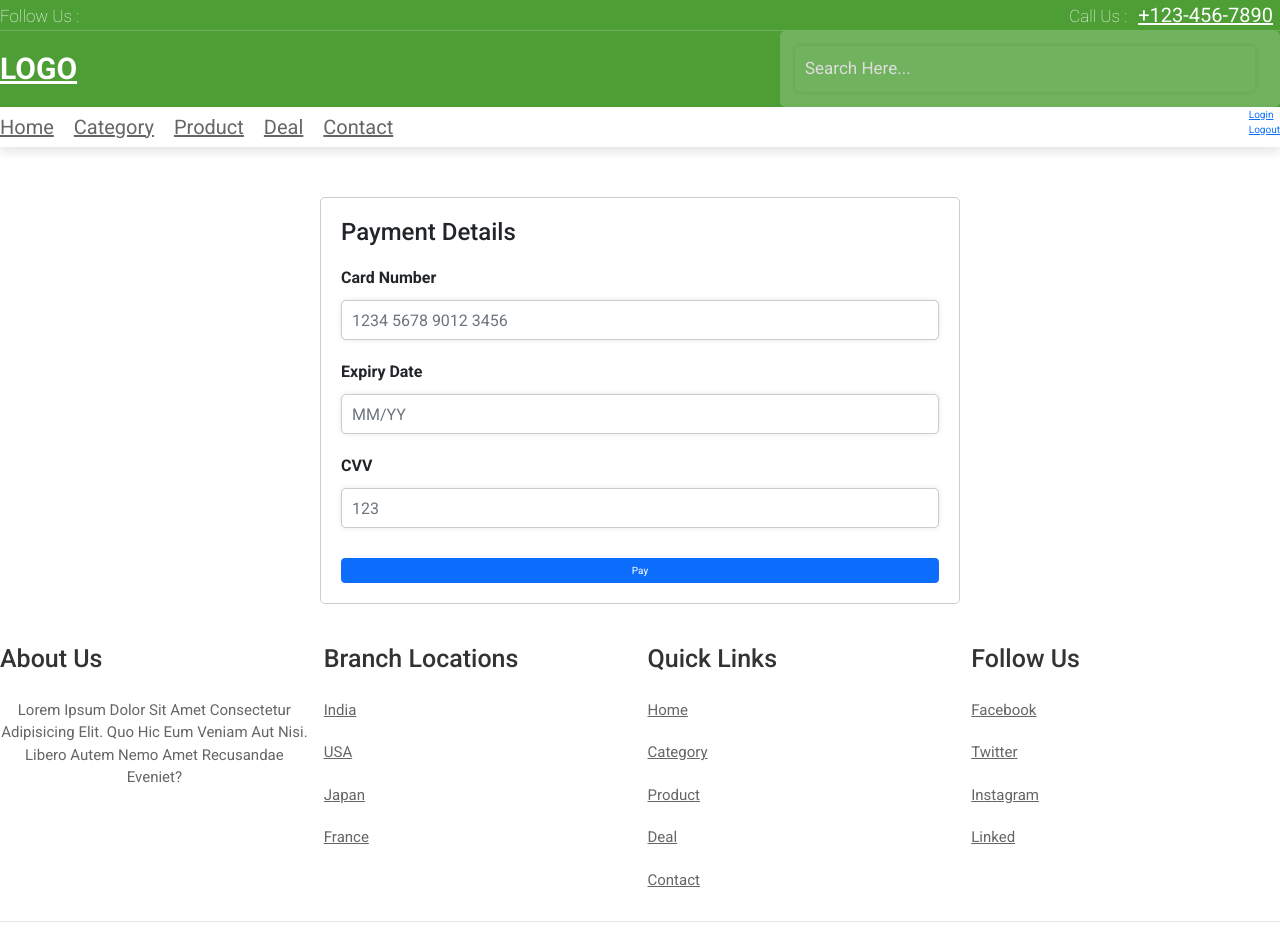
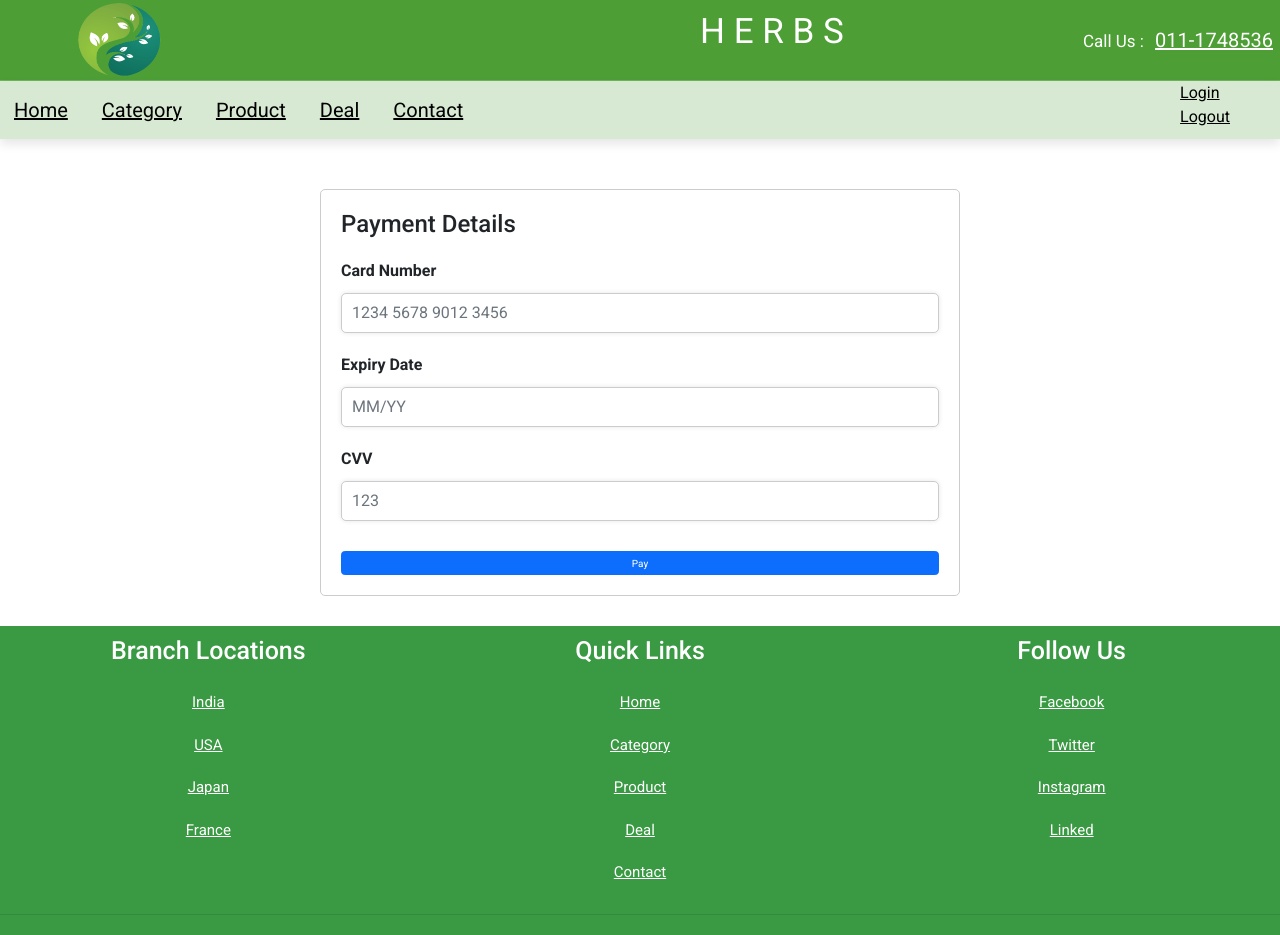
Before and after one commit to Team-White-Hats/DS-Frontend, a React (Create React App) app: page /client/payment in a window 1280 px wide. Shown: the top 935 px of the page. Built offline with nearby package versions, Linux system fonts and the light colour scheme.

Commit message:
Modify header and footer

```diff
--- a/src/components/footer/footer.js
+++ b/src/components/footer/footer.js
@@ -1,48 +1,116 @@
-import React from 'react'
-import '../home/home.css'
+import React from "react";
+import "../home/home.css";
 
-const  Footer =()=> {
+const Footer = () => {
 	return (
-    <div>
-        <section class="footer">
-
+		<div className="root">
+			<section class="footer" style={{ backgroundColor: "#3A9943" }}>
 				<div class="box-container">
-
-    <div class="box">
-        <h3>about us</h3>
-        <p>Lorem ipsum dolor sit amet consectetur adipisicing elit. Quo hic eum veniam aut nisi. Libero autem nemo amet recusandae eveniet?</p>
+					<div class="box" style={{ color: "#fff" }}>
+						<h3 style={{ color: "#fff", textAlign: "center" }}>
+							branch locations
+						</h3>
+						<a
+							href="#"
+							style={{ color: "#fff", textAlign: "center" }}>
+							India
+						</a>
+						<a
+							href="#"
+							style={{ color: "#fff", textAlign: "center" }}>
+							USA
+						</a>
+						<a
+							href="#"
+							style={{ color: "#fff", textAlign: "center" }}>
+							japan
+						</a>
+						<a
+							href="#"
+							style={{ color: "#fff", textAlign: "center" }}>
+							France
+						</a>
 					</div>
 					<div class="box">
-        <h3>branch locations</h3>
-        <a href="#">india</a>
-        <a href="#">USA</a>
-        <a href="#">japan</a>
-        <a href="#">france</a>
+						<h3 style={{ color: "#fff", textAlign: "center" }}>
+							quick links
+						</h3>
+						<a
+							href="#"
+							style={{ color: "#fff", textAlign: "center" }}>
+							Home
+						</a>
+						<a
+							href="#"
+							style={{ color: "#fff", textAlign: "center" }}>
+							Category
+						</a>
+						<a
+							href="#"
+							style={{ color: "#fff", textAlign: "center" }}>
+							Product
+						</a>
+						<a
+							href="#"
+							style={{ color: "#fff", textAlign: "center" }}>
+							deal
+						</a>
+						<a
+							href="#"
+							style={{ color: "#fff", textAlign: "center" }}>
+							contact
+						</a>
 					</div>
 					<div class="box">
-        <h3>quick links</h3>
-        <a href="#">home</a>
-        <a href="#">category</a>
-        <a href="#">product</a>
-        <a href="#">deal</a>
-        <a href="#">contact</a>
+						<h3 style={{ color: "#fff", textAlign: "center" }}>
+							follow us
+						</h3>
+						<a
+							href="#"
+							style={{ color: "#fff", textAlign: "center" }}>
+							facebook
+						</a>
+						<a
+							href="#"
+							style={{ color: "#fff", textAlign: "center" }}>
+							Twitter
+						</a>
+						<a
+							href="#"
+							style={{ color: "#fff", textAlign: "center" }}>
+							Instagram
+						</a>
+						<a
+							href="#"
+							style={{ color: "#fff", textAlign: "center" }}>
+							Linked
+						</a>
 					</div>
-    <div class="box">
-        <h3>follow us</h3>
-        <a href="#">facebook</a>
-        <a href="#">twitter</a>
-        <a href="#">instagram</a>
-        <a href="#">linked</a>
 				</div>
 
+				<h1
+					class="credit"
+					style={{
+						color: "#fff",
+						textAlign: "center",
+						fontSize: 14,
+					}}>
+					{" "}
+					created by{" "}
+					<span
+						style={{
+							color: "#fff",
+							textAlign: "center",
+							fontSize: 14,
+						}}>
+						{" "}
+						SpellBinders{" "}
+					</span>{" "}
+					| all rights reserved!{" "}
+				</h1>
+			</section>
 		</div>
-
-<h1 class="credit"> created by <span> SpellBinders </span> | all rights reserved! </h1>
-
-</section>
-
-    </div>
-  )
-}
+	);
+};
 
 export default Footer;
--- a/src/components/header/header.js
+++ b/src/components/header/header.js
@@ -1,22 +1,33 @@
-import React from 'react'
-import './header.css'
+import React from "react";
+import "./header.css";
 import { Link } from "react-router-dom";
+import logo from "../../assets/logo/logo.png";
 
-
-const Header =()=> {
-
-
-
+const Header = () => {
 	return (
 		<div>
-
-
 			<header>
-
 				<div class="header-1">
-
 					<div class="share">
-            <span> follow us : </span>
+						<img
+							src={logo}
+							style={{
+								height: 80,
+								width: 150,
+								marginLeft: 50,
+							}}
+							alt="tute"
+						/>
+						<span
+							style={{
+								fontSize: 35,
+								textAlign: "center",
+								marginLeft: 500,
+								fontStyle: "normal",
+								marginTop: 5,
+							}}>
+							<b>H e r b s</b>
+						</span>
 						<a href="#" class="fab fa-facebook-f"></a>
 						<a href="#" class="fab fa-twitter"></a>
 						<a href="#" class="fab fa-instagram"></a>
@@ -24,58 +35,83 @@ const Header =()=> {
 					</div>
 
 					<div class="call">
-            <span> call us : </span>
-            <a href="#">+123-456-7890</a>
+						<span>
+							{" "}
+							<b>Call Us :</b>{" "}
+						</span>
+						<a href="#">011-1748536</a>
+					</div>
 				</div>
 
-    </div>
-
-    <div class="header-2">
-
-        <a href="#" class="logo"> <i class="fas fa-seedling"></i> LOGO </a>
-
-        <form action="" class="search-bar-container">
-            <input type="search" id="search-bar" placeholder="search here..."/>
-            <label for="search-bar" class="fas fa-search"></label>
-        </form>
-
-    </div>
-
-    <div class="header-3">
-
+				<div
+					class="header-3"
+					style={{ backgroundColor: "#d7e9d2" }}>
 					<div id="menu-bar" class="fas fa-bars"></div>
 
 					<nav class="navbar">
-            <a href="/">home</a>
-            <a href="#category">category</a>
-            <a href="#product">product</a>
-            <a href="#deal">deal</a>
-            <a href="#contact">contact</a>
+						<a
+							href="/"
+							style={{
+								color: "#000",
+								marginLeft: 14,
+								marginRight: 34,
+							}}>
+							home
+						</a>
+						<a
+							href="#category"
+							style={{ color: "#000", marginRight: 34 }}>
+							category
+						</a>
+						<a
+							href="#product"
+							style={{ color: "#000", marginRight: 34 }}>
+							product
+						</a>
+						<a
+							href="#deal"
+							style={{ color: "#000", marginRight: 34 }}>
+							deal
+						</a>
+						<a href="#contact" style={{ color: "#000" }}>
+							contact
+						</a>
 					</nav>
 
 					<div class="icons">
 						<a href="#" class="fas fa-shopping-cart"></a>
 						<a href="#" class="fas fa-heart"></a>
 						<a href="#" class="fas fa-user-circle"></a>
-
 					</div>
 					<div>
 						<nav>
 							<ul>
-
-        <li><Link to="client/login">Login</Link></li>
-        <li><Link to="/">Logout</Link></li>
+								<Link
+									to="/client/login"
+									style={{
+										fontSize: 16,
+										marginRight: 50,
+										color: "#000",
+									}}>
+									Login
+								</Link>
+								<br />
+								<Link
+									to="/"
+									style={{
+										fontSize: 16,
+										marginRight: 50,
+										color: "#000",
+									}}>
+									Logout
+								</Link>
 							</ul>
 						</nav>
-
 					</div>
 				</div>
-
 			</header>
-
-
 		</div>
-  )
-}
+	);
+};
 
 export default Header;
--- a/src/pages/client/login.js
+++ b/src/pages/client/login.js
@@ -37,9 +37,6 @@ const Login = () => {
             <main className='form-main'>
                 <section className='form-section'>
                     <div>
-
-                        <p> Weather App</p>
-
                         <form>
                             <div>
                                 <label htmlFor="email-address">
```
Also changed, not shown: src/assets/logo/logo.png (added), 1 other file (tests, documents, lock files or other folders). Lines whose indentation alone changed are shown as unchanged.
